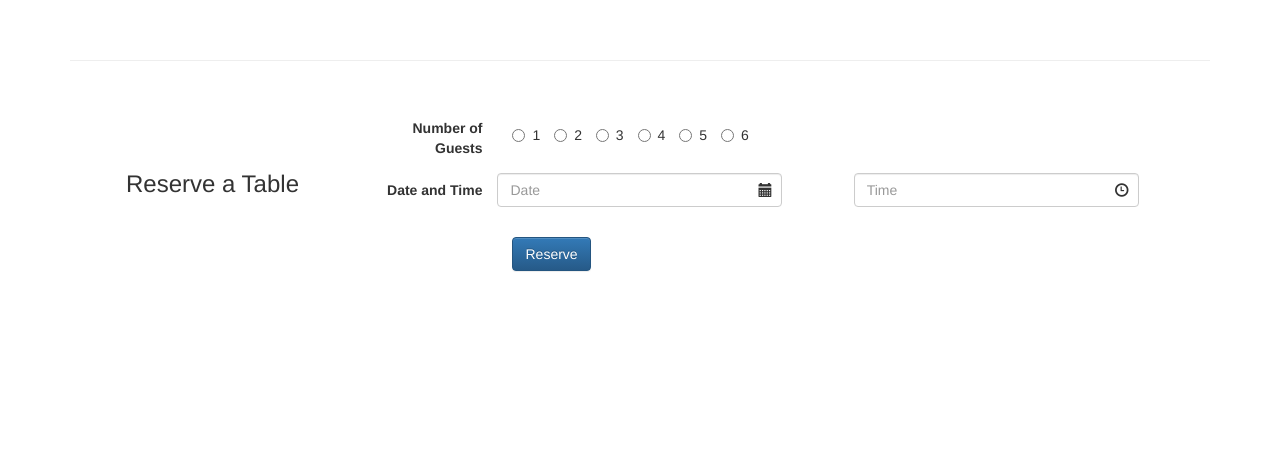
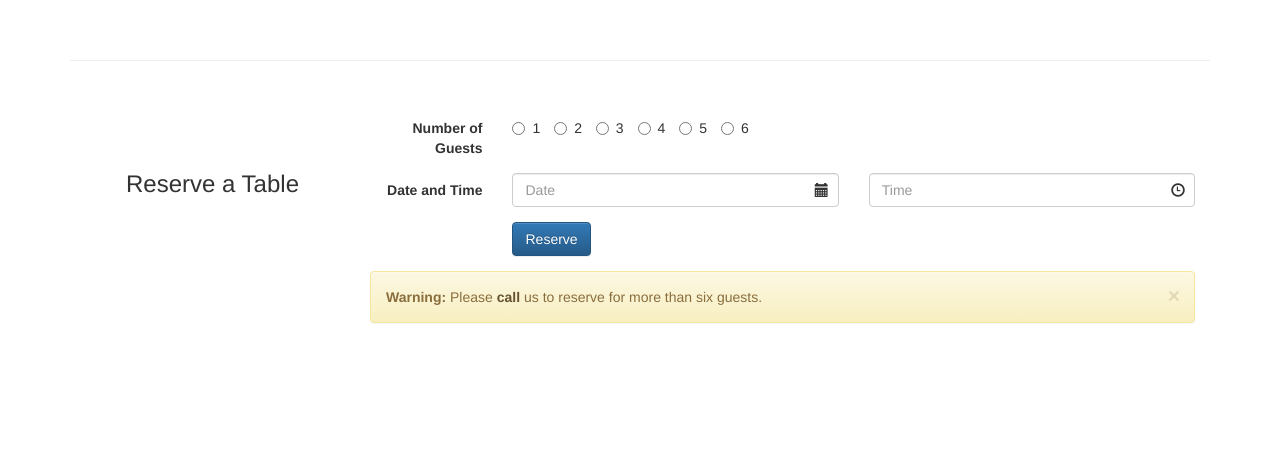
Before and after one commit to nmkedziora/Front-End-Web-UI-Frameworks-and-Tools, a plain HTML site: page index.html in a window 1280 px wide. Shown: the part 1548-2007 px from the top of the page. Drawn offline with nearby package versions, Linux system fonts and the light colour scheme.

Commit message:
Week2 Assignment Task 1-3

```diff
--- a/index.html
+++ b/index.html
@@ -101,7 +101,7 @@
                 </div>
                 <div class="col-xs-12 col-sm-2">
                 	<p style="padding:20px;"></p>
-                	<p><a class="btn btn-warning btn-lg" href="#" role="button">Reserve Table</a></p>
+                	<p><a class="btn btn-warning btn-lg" href="#reservation-form" role="button">Reserve Table</a></p>
                 </div>
             </div> <!-- row -->
         </div>
@@ -174,11 +174,12 @@
             </div>
             <div class="col-xs-12 col-sm-9">
 
-            <!-- Reserve form -->
-                <form class="form-horizontal" role="form">
+            <!-- Reservation form -->
+
+ 				<form class="form-horizontal" id="reservation-form" role="form">
                     <div class="form-group">
-                    	<label for="numberofguests" class=" col-xs-12 col-sm-2 control-label">Number of Guests</label>
-                    	<div class="radio col-xs-12 col-sm-10">
+                        <label for="Number of Guests" class="col-sm-2 control-label">Number of Guests</label>
+                        <div class="col-sm-10">
 							<label class="radio-inline">
 								<input type="radio" name="inlineRadioOptions" id="inlineRadio1" value="option1"> 1
 							</label>
@@ -197,52 +198,37 @@
 							<label class="radio-inline">
 								<input type="radio" name="inlineRadioOptions" id="inlineRadio6" value="option6"> 6
 							</label>
-                    	</div> <!-- radio col-xs-12 col-sm-10 -->
+                        </div> <!-- col-sm-10 -->
+                    </div> <!-- form-group -->
+
+                    <div class="form-group has-feedback">
+                        <label for="dateandtime" class="col-sm-2 control-label">Date and Time</label>
+                        <div class="col-sm-5">
+                            <input type="text" class="form-control" id="date" name="date" placeholder="Date">
+                            <i class="glyphicon glyphicon-calendar form-control-feedback"></i>
+                        </div>
+                        <div class="col-sm-5">
+                            <input type="text" class="form-control" id="time" name="time" placeholder="Time">
+                            <i class="glyphicon glyphicon-time form-control-feedback"></i>
+                        </div>
                     </div> <!-- form-group -->
 
                     <div class="form-group">
-                    	<label for="date" class="col-xs-12 col-sm-2 control-label">Date and Time</label>
-                    	<div class="col-xs-12 col-sm-4">
-							<div class="form-group">
-							    <input type="text" class="form-control" id="ReservationDate" aria-describedby="ReservationDate" placeholder="Date">
-							    <span class="glyphicon glyphicon-calendar form-control-feedback" aria-hidden="true"></span>
-							    <span id="inputSuccess4Status" class="sr-only">(success)</span>
-							</div>
-						</div>
-						<div class="col-xs-12 col-sm-4 col-sm-offset-1">
-							<div class="form-group">
-							    <input type="text" class="form-control" id="ReservationTime" aria-describedby="ReservationTime" placeholder="Time">
-							    <span class="glyphicon glyphicon-time form-control-feedback" aria-hidden="true"></span>
-							    <span id="inputSuccess4Status" class="sr-only">(success)</span>
-							</div>
-						</div>
-					</div>
+                        <div class="col-sm-offset-2 col-sm-10">
+                            <button type="submit" class="btn btn-primary">Reserve</button>
+                        </div>
+                    </div> <!-- form-group -->
 
-                    <div class="form-group">
-                    	<label for="none" class=" col-xs-12 col-sm-2 control-label">&nbsp;</label>
-                    	<div class="col-xs-12 col-sm-10">
-							<button type="submit" class="btn btn-primary">Reserve</button>
-                    	</div> <!-- col-xs-12 col-sm-10 -->
-                    </div> <!-- form-group -->
                 </form>
-           </div> <!-- col-xs-12 col-sm-9 -->
 
+                <!-- alert -->
+                <div class="alert alert-warning alert-dismissible" role="alert">
+  					<button type="button" class="close" data-dismiss="alert" aria-label="Close"><span aria-hidden="true">&times;</span></button>
+  					<strong>Warning:</strong> Please <a href="tel:+85212345678" class="alert-link">call</a> us to reserve for more than six guests.
+				</div>
 
-
-
-
-
-
-
-
-
-
-
-
-
-
-
-
+            </div> <!-- col-xs-12 col-sm-9 -->
+        </div> <!-- row -->
     </div> <!-- container -->
 
     <footer>
```
